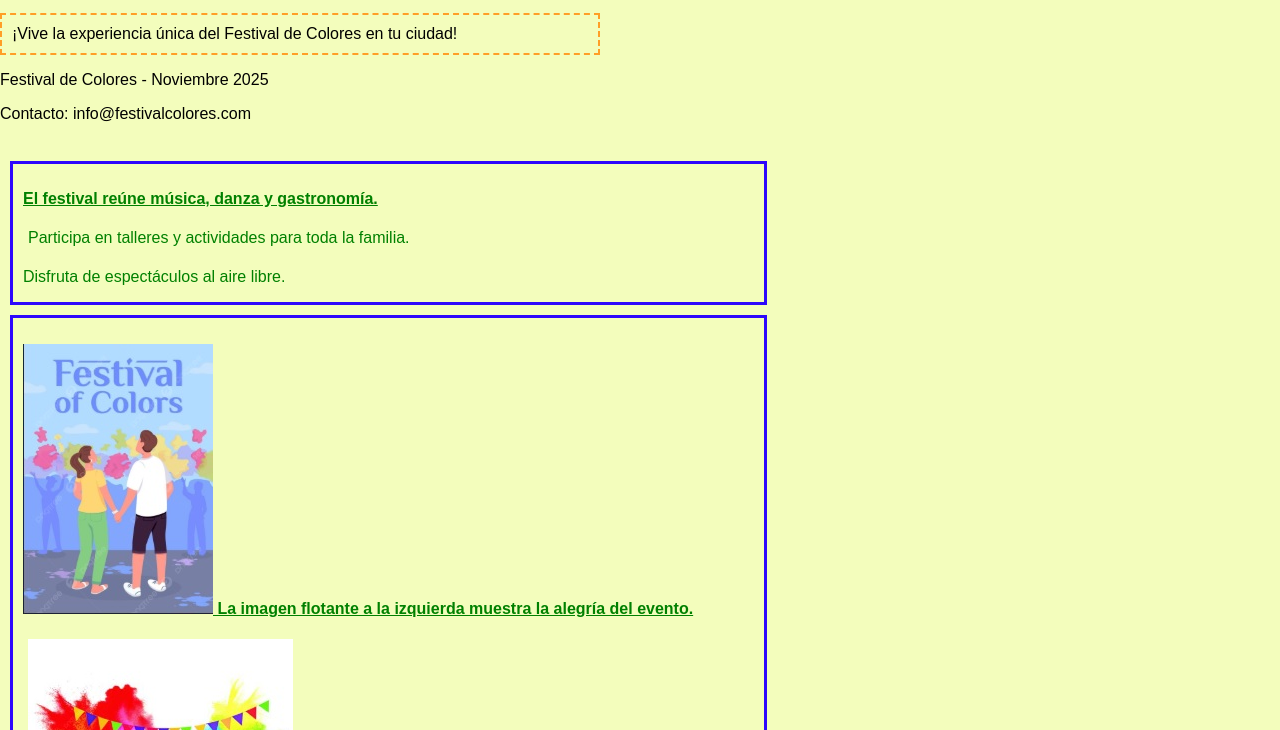
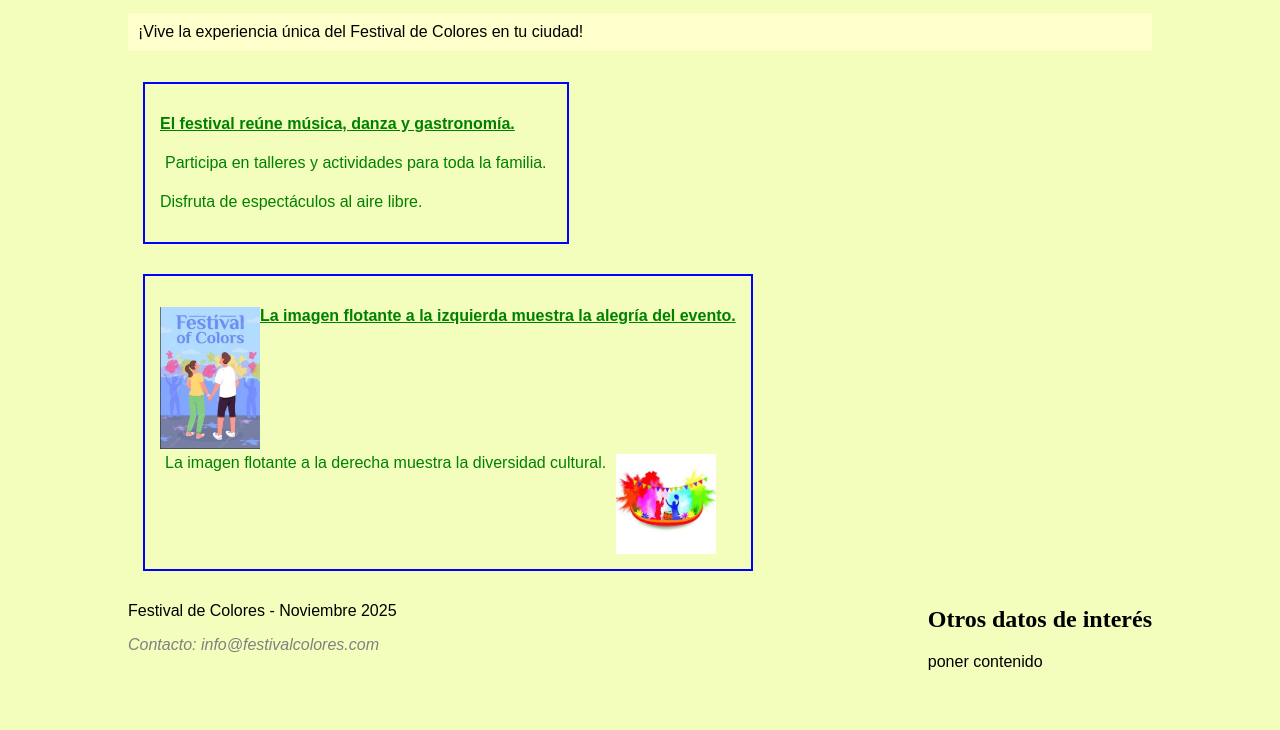
Before and after one commit to peroalaliesma24-blip/2smr_dweb_actividades, a plain HTML site: page Actividad css/Act 3-css/festival.html in a window 1280 px wide. Shown: the part 133-863 px from the top of the page. After the commit the page ends 820 px from the top, so only its background shows below. Drawn offline with Linux system fonts and the light colour scheme; a web font is replaced by a local one.

Commit message:
actividade css 4.2

```diff
--- a/Actividad css/Act 3-css/Estilos.css
+++ b/Actividad css/Act 3-css/Estilos.css
@@ -12,14 +12,13 @@
 }
 
 body {
+    width: 80%;
     box-sizing: border-box; /* Hace que las propiedades widht y height incluyen el borde y el relleno. */
     margin: 0 auto; /* Para centrar contenedores en la página horizontalmente*/
     background-color: var(--color_fondo_principal);
 }
 
-header,main,footer {
-    max-width: 600px;
-}
+
 
 header h1 {
     font-family: AudioWide; /* Fuente AudioWide para los h1 dentro de la cabecera */
@@ -64,38 +63,54 @@ header nav::after {
 }
 
 #destacado {
-    border: dashed 2px var(--color_border_discontinuo); /*Borde líneas discontínuas color naranja*/
+    border-style: dashed 2px var(--color_border_discontinuo); /*Borde líneas discontínuas color naranja*/
+    border-color: blue;
     padding: 10px;
+    background-color: #ffffcc;
 }
 
 .centrado {
-    position: absolute;
-    margin-top: 80px;
+    margin: 0 auto;
+    display: inline-block;
 }
 
-.caja{
-    border: solid var(--color_títulos);
-    padding: 10px 20px 0 10px;
-    margin: 10px;
+.caja {
+    border: solid 2px blue;
+    display: inline-block;
+    margin: 15px;
+    vertical-align: middle; /* Sirve para poner la caja centrada */
+    color: green;
+    padding: 15px;
 }
 
-.caja:last-child {
-    border: solid var(--color_títulos);
+.caja img {
+    width: 100px;
+}
 
-}
-.caja p:first-child { /* Pseudoselector: primer párrafo dentro de .caja */
+.caja p:first-child {
     font-weight: bold;
     text-decoration: underline;
-    color: var(--color_texto);
 }
 
-.caja p:nth-of-type(2) {  /* Segundo párrafo dentro de la caja */
-    clear: both; /* fuerza a empezar debajo del flotado anterior */
-    padding: 5px;
-    color: var(--color_texto)
+.izquierda {
+    float: left;
 }
 
-.caja p:nth-of-type(3) {
+.caja p:nth-of-type(2) {
     clear: both;
-    color: var(--color_texto);
+    padding: 5px;
 }
+
+.derecha {
+    float: right;
+    margin-right: 15px;
+}
+
+footer p:last-child {
+    font-style: italic;
+    color: gray;
+}
+
+aside {
+    float: right;
+}
--- a/Actividad css/Act 3-css/festival.html
+++ b/Actividad css/Act 3-css/festival.html
@@ -36,7 +36,10 @@
                 La imagen flotante a la derecha muestra la diversidad cultural.</p>
             </div>
         </div>
-
+        <aside>
+            <h2>Otros datos de interés</h2>
+            <p>poner contenido</p>
+        </aside>
     </main>
 
     <footer>
--- /dev/null
+++ b/Actividad css/actividad4-flex/Estilos.css
@@ -0,0 +1,93 @@
+/* vamos a crear una variable desde la pseudoclase root para poder acceder a
+estas variable desde caulquier parte del ducumento */
+:root{
+    --pading-container: 50px 0; /* arriba y abajo 100px, izquierda y derecha 0 */
+}
+/* reseteo de margenes y paddings y box-sizing para que el padding y border se
+incluyan dentro del width y height */
+*{
+    margin: 0;
+    padding: 0;
+    box-sizing: border-box;
+}
+
+/* Es el contenedor de la página */
+.mi_contenedor {
+    width: 90%;
+    max-width: 1200px;
+    margin: 0 auto; /* Centramos verticalmente el contenedor */
+    overflow: hidden; /* Para que no se salga nada del contenedor, si se sale se esconde */
+    padding: var(--pading-container);
+    /* background-color: black */
+}
+
+.mi_menu {
+    background: rgba(0,0,0,0.5);
+    display: flex; /* activamos flexbox */
+    flex-flow: row nowrap; /* alineamos los elementos verticalmente al centro */
+    height: 100px;
+    align-items: center; /* alineamos los eleventos verticalente al centro */
+    --padding-container: 0; /* anulamos el padding del contenedor solo para el menu */
+}
+
+.logo {
+    flex: 0 1 auto; /* el logo ocupa su espacio natural */
+    max-width: 90px; /* maximo ancho del logo */
+    min-width: 60px;
+    margin-left: 0;
+}
+.menu_nav {
+    flex: 2 1 70%; /* el menu ocupa del espacio disponible */
+    display: flex;
+    justify-content: space-evenly; /* distribuimos los elementos del menu equivalente */
+}
+.menu_nav a {
+    text-decoration: none;
+    color: white;
+}
+.menu_social {
+    flex: 2 1 70%; /* el menu ocupa 70% del espacio disponible */
+    display: flex;
+    justify-content: space-evenly; /* distribuimos los elementos del menu social con espacio alrededor */
+}
+.menu_social a img {
+    width: 32px;
+    min-width: 28%;
+}
+
+.mi_header {
+    width: 100%;
+    height: 100vh; /* altura de la ventana del navegador 100vh = full height of the viewport */
+    min-height: 600px;
+    max-height: 800px;
+        position: relative;
+}
+
+.mi_header::before {
+    content: "";
+    position: absolute;
+    top: 0;
+    left: 0;
+    width: 0;
+    height: 0;
+    background-image: linear-gradient(
+            180deg,
+            rgba(0,0,00.25) 0%,
+            rgba(0,0,0,0.5) 0%
+        ),
+        url("../actividad4-flex/img/fondo_header.jpg");
+    background-size: cover;
+    clip-path: polygon(100% 0, 100% 85%, 50% 95%, 0 85% 0 0);
+    z-index: -1;
+}
+
+.mi__nav a {
+    text-decoration: none;
+    color: #FFFFFF;
+}
+
+.header_container {
+    height: 75%;
+    display: flex;
+    flex-direction: column;
+}
```
Also changed, not shown: Actividad css/actividad4-flex/Index.html (added, +39 -0 lines), Actividad css/actividad4-flex/img/795465_15286-NQ1KRD.svg (added), Actividad css/actividad4-flex/img/Instagram.svg (added), Actividad css/actividad4-flex/img/Whatsapp.svg (added), Actividad css/actividad4-flex/img/Youtube.svg (added), Actividad css/actividad4-flex/img/fondo_header.jpg (added), Actividad css/actividad4-flex/img/fondo_header3.jpg (added), Actividad css/actividad4-flex/img/logo.svg (added), 2 other files.
